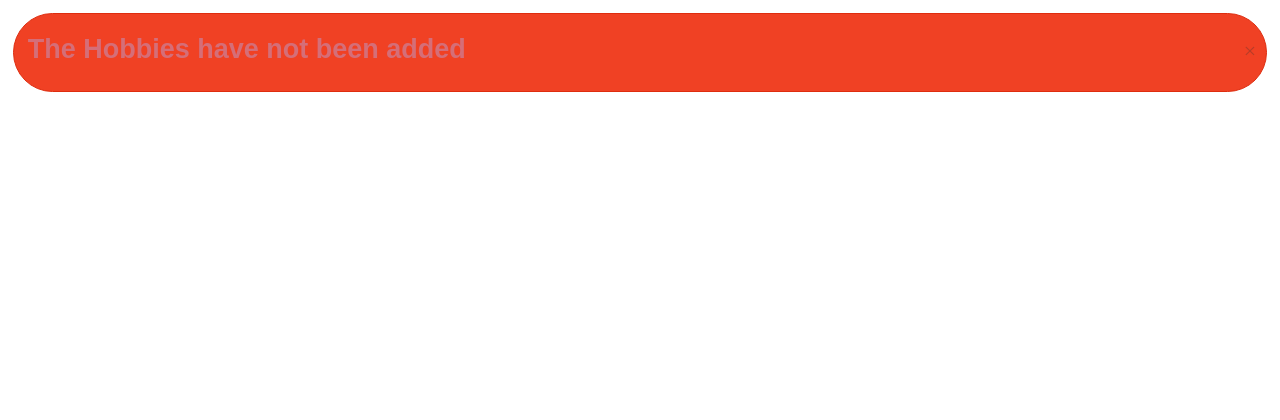
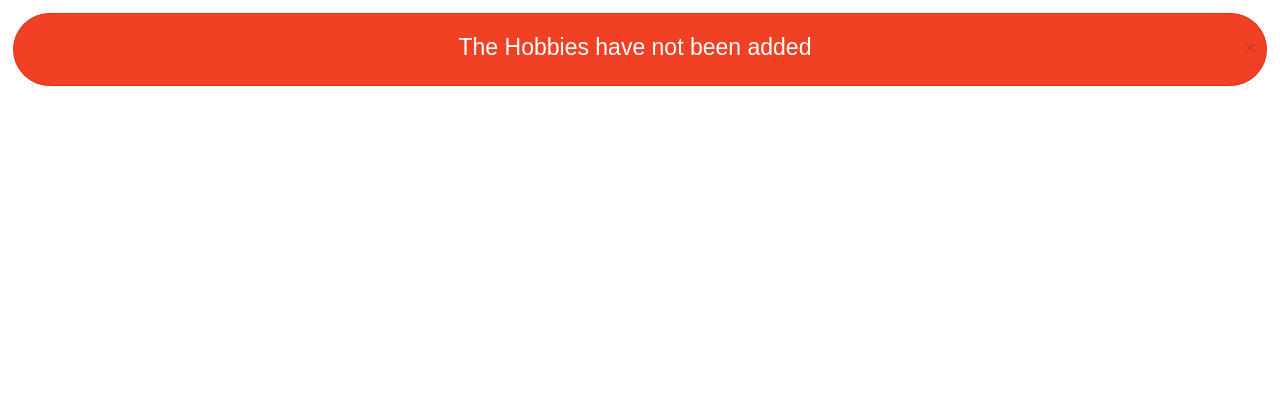
Before and after one commit to JamesVanWaza/checkboxes, a PHP site: page /check.php in a window 1280 px wide. Shown: the top 420 px of the page. Run offline with PHP 8.4, Linux system fonts and the light colour scheme; some web fonts are replaced.

Commit message:
Changed the stylesheet for the h4 tags

```diff
--- a/check.php
+++ b/check.php
@@ -19,7 +19,7 @@ if (isset($_POST['submit'])) {
 	}
 } else {
 	echo "<div data-alert class='alert-box alert round'>
-					<h3>The Hobbies have not been added</h3>
+					<h4 class='text-center'>The Hobbies have not been added</h4>
 						<a href='#' class='close'>&times;</a>
 				</div>";
 }
```
